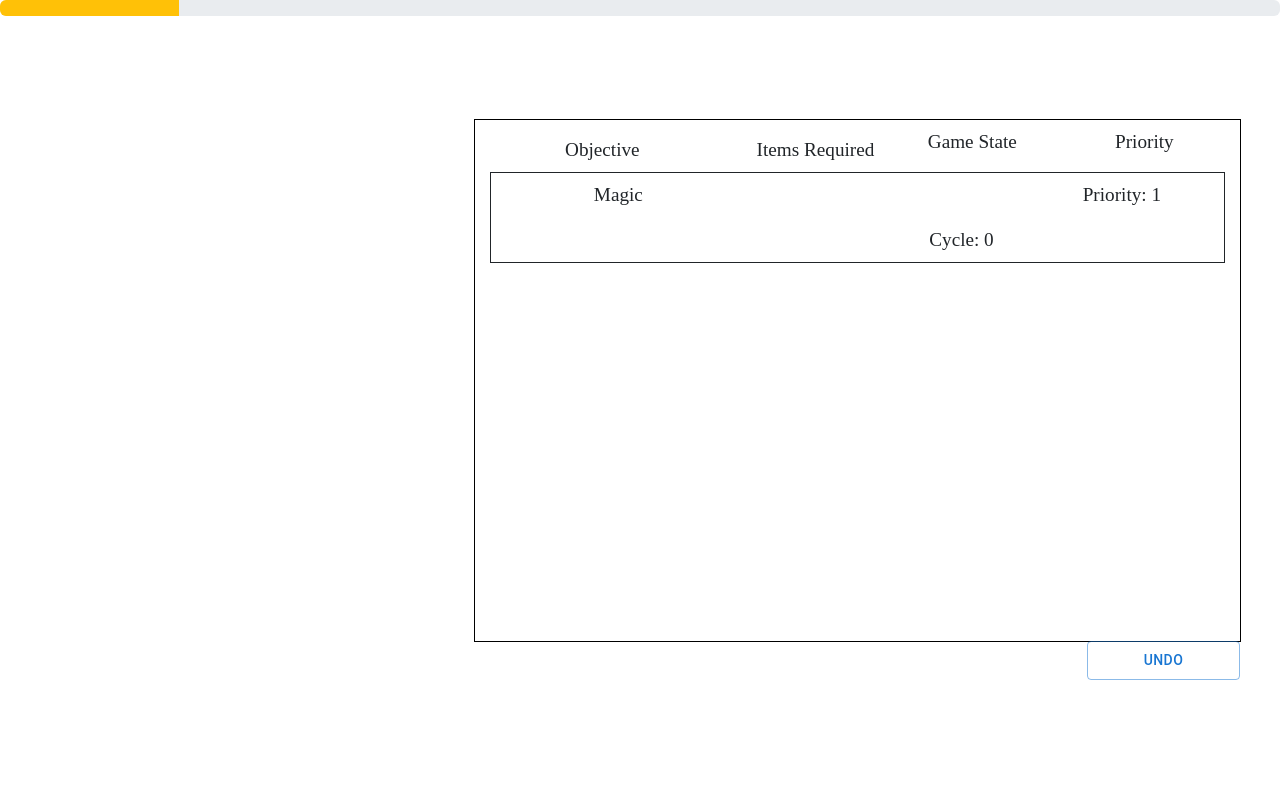
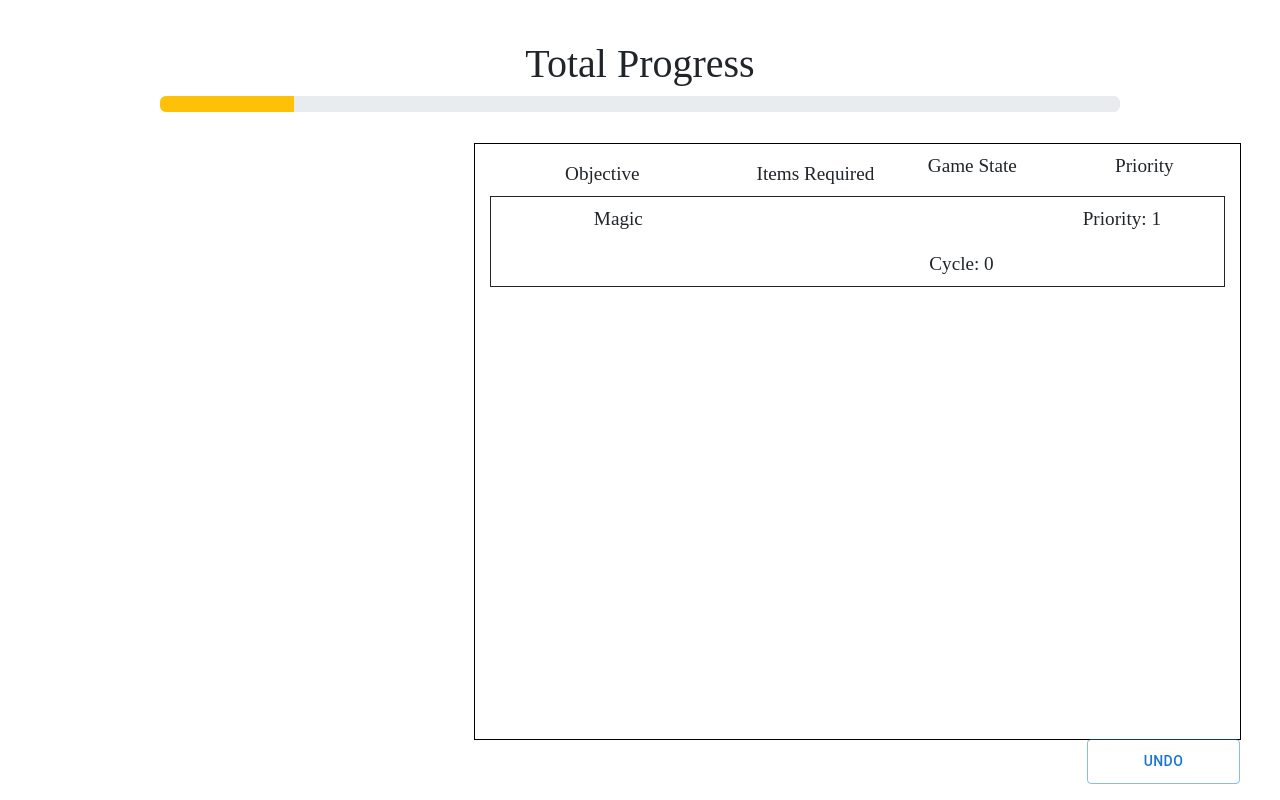
Before and after one commit to merekHailey/Majora-s-Mask-100--Tracker, a React (Create React App) app: page / in a window 1280 px wide. Built offline with nearby package versions, Linux system fonts and the light colour scheme.

Commit message:
Polished UI and Progress Bar

```diff
--- a/src/App.css
+++ b/src/App.css
@@ -23,11 +23,15 @@
 
 .progressBar{
   grid-area: progress;
-  width: 100%;
+  width: 75%;
+  text-align: center;
+  justify-self: center;
   height: 100%;
+  margin: 5vh;
 }
 .tracker{
   grid-area: tracker;
   height: 80vh;
-  padding: 5vh;
+  margin: 5vh;
+  margin-top: 8vh;
 }
--- a/src/Components/ProgressBar.jsx
+++ b/src/Components/ProgressBar.jsx
@@ -8,10 +8,13 @@ export default function TotalProgressBar(props) {
 
 
   return (
-        <ProgressBar className='progressBar'>
-            <ProgressBar variant="success" now={props.numCompleted} min={0} max={100} key={1} />
+    <div className='progressBar'>
+        <h1>Total Progress</h1>
+        <ProgressBar>
+            <ProgressBar variant="success" now={props.numCompleted} min={0} max={100} label={`${props.numCompleted}%`} key={1} />
             <ProgressBar variant="warning" now={props.numPossible} min={0} max={100} key={2} />
             <ProgressBar animated variant="info" now={props.numPotential} min={0} max={100} key={3} />
         </ProgressBar>
+    </div>
   );
 }
--- a/src/Components/Tracker.css
+++ b/src/Components/Tracker.css
@@ -5,6 +5,7 @@
                          ". undoBtn";
     grid-template-rows: 93% 7%;
     grid-template-columns: 80% 20%;
+
 }
 
 .objsList{
```
